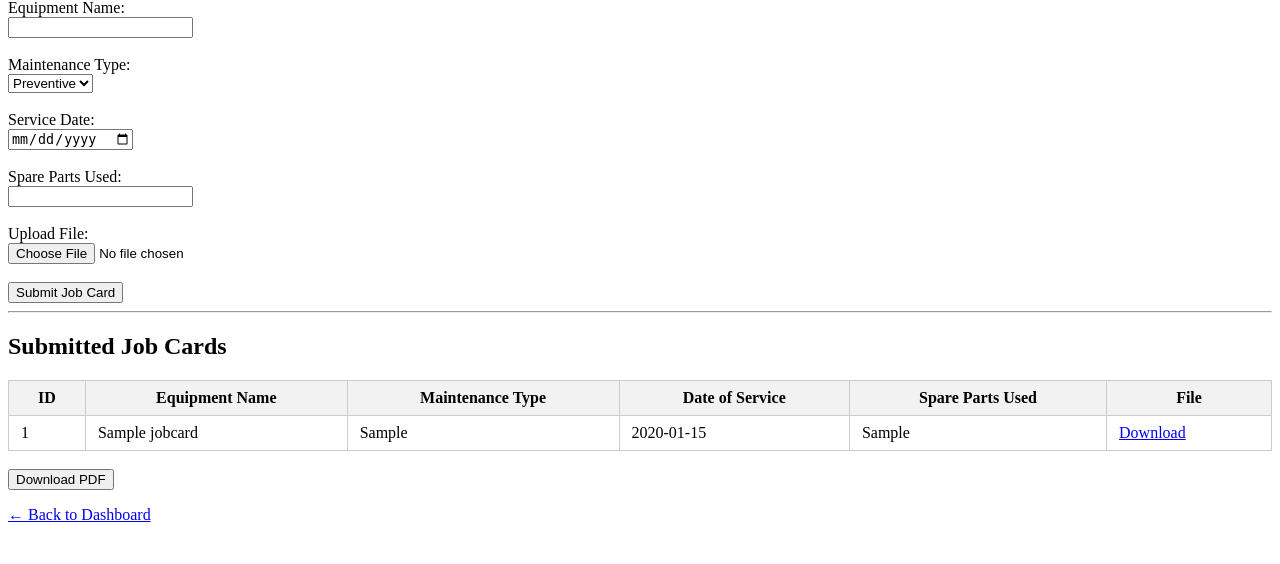
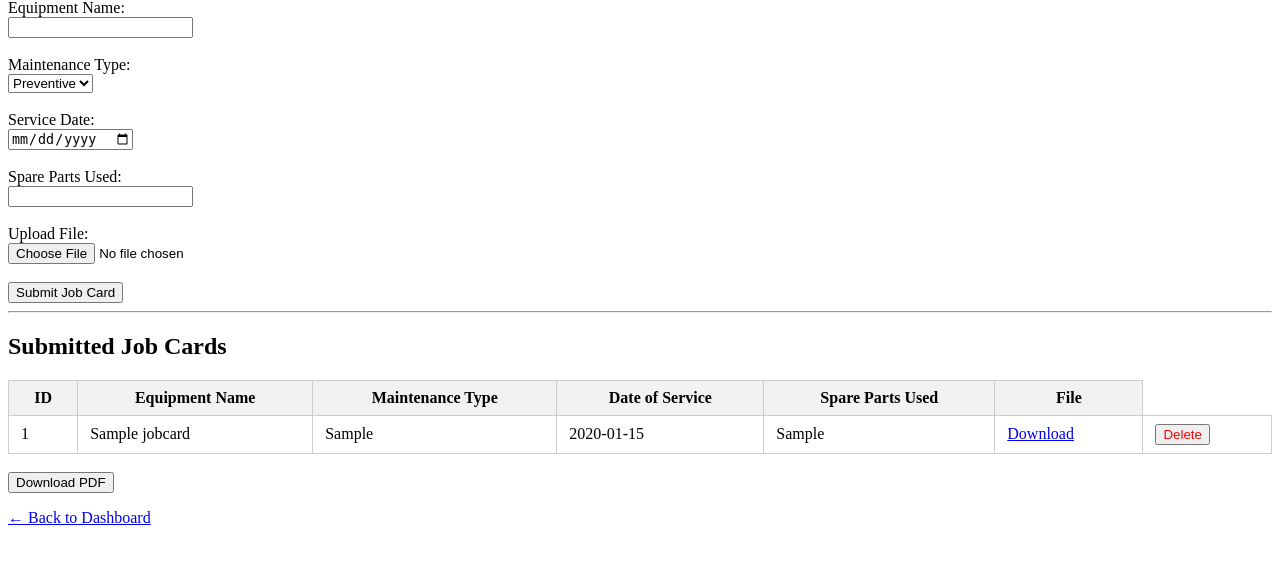
Before and after one commit to biomedlink96/biomedlink, a FastAPI app: page /jobcard in a window 1280 px wide. Shown: the part 68-632 px from the top of the page. Run offline with FastAPI, Linux system fonts and the light colour scheme; tables that the repository leaves empty hold one stand-in row (values such as "Sample post").

Commit message:
Update jobcard.html

```diff
--- a/backend/templates/jobcard.html
+++ b/backend/templates/jobcard.html
@@ -63,6 +63,11 @@
             N/A
            {% endif %}
          </td>
+      <td>
+    <form method="post" action="/delete-jobcard/{{ job.id }}" onsubmit="return confirm('Are you sure?');">
+      <button type="submit" style="color:red;">Delete</button>
+    </form>
+  </td>
 </tr>
         {% endfor %}
       </tbody>
```
Lines whose indentation alone changed are shown as unchanged.
